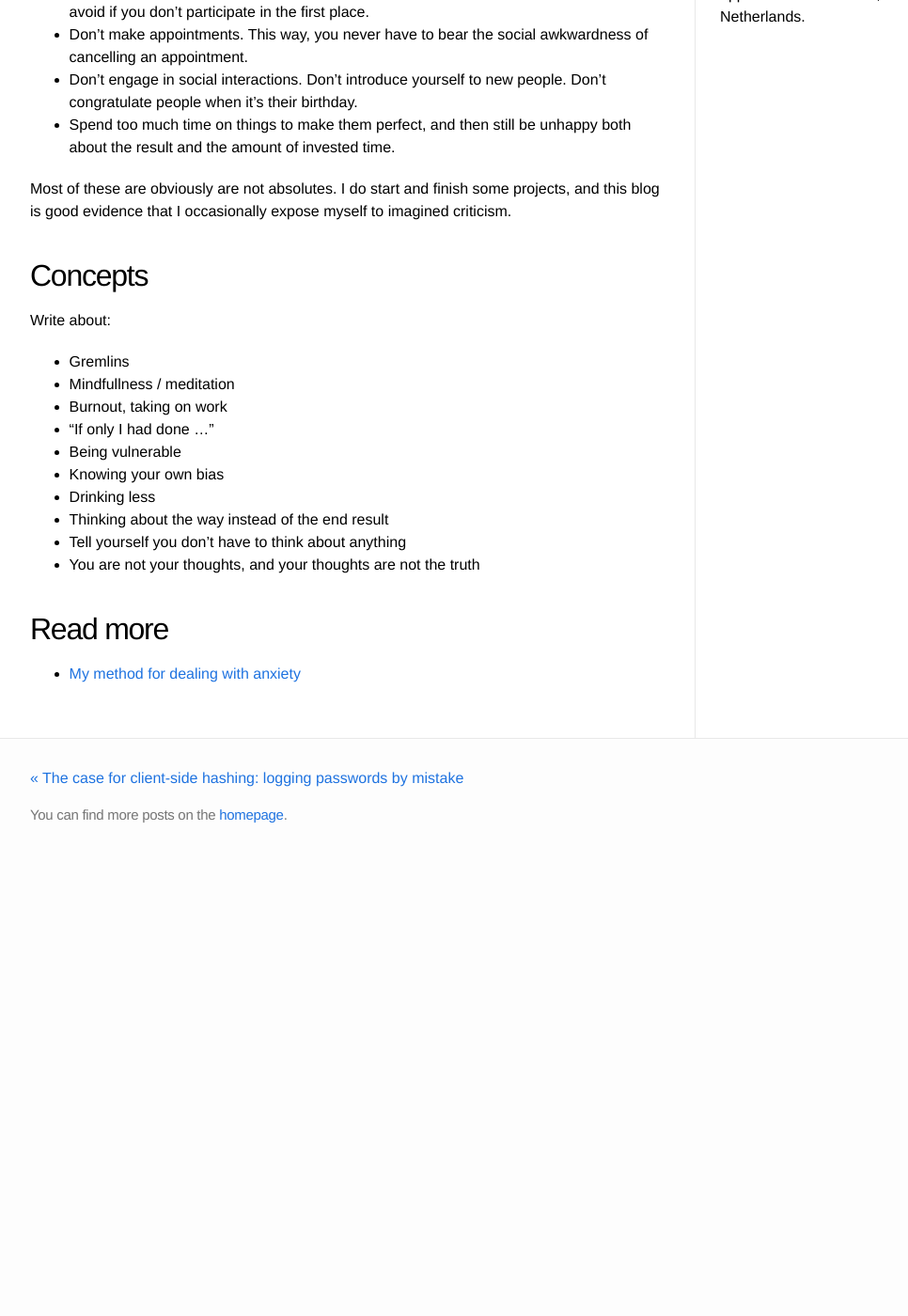
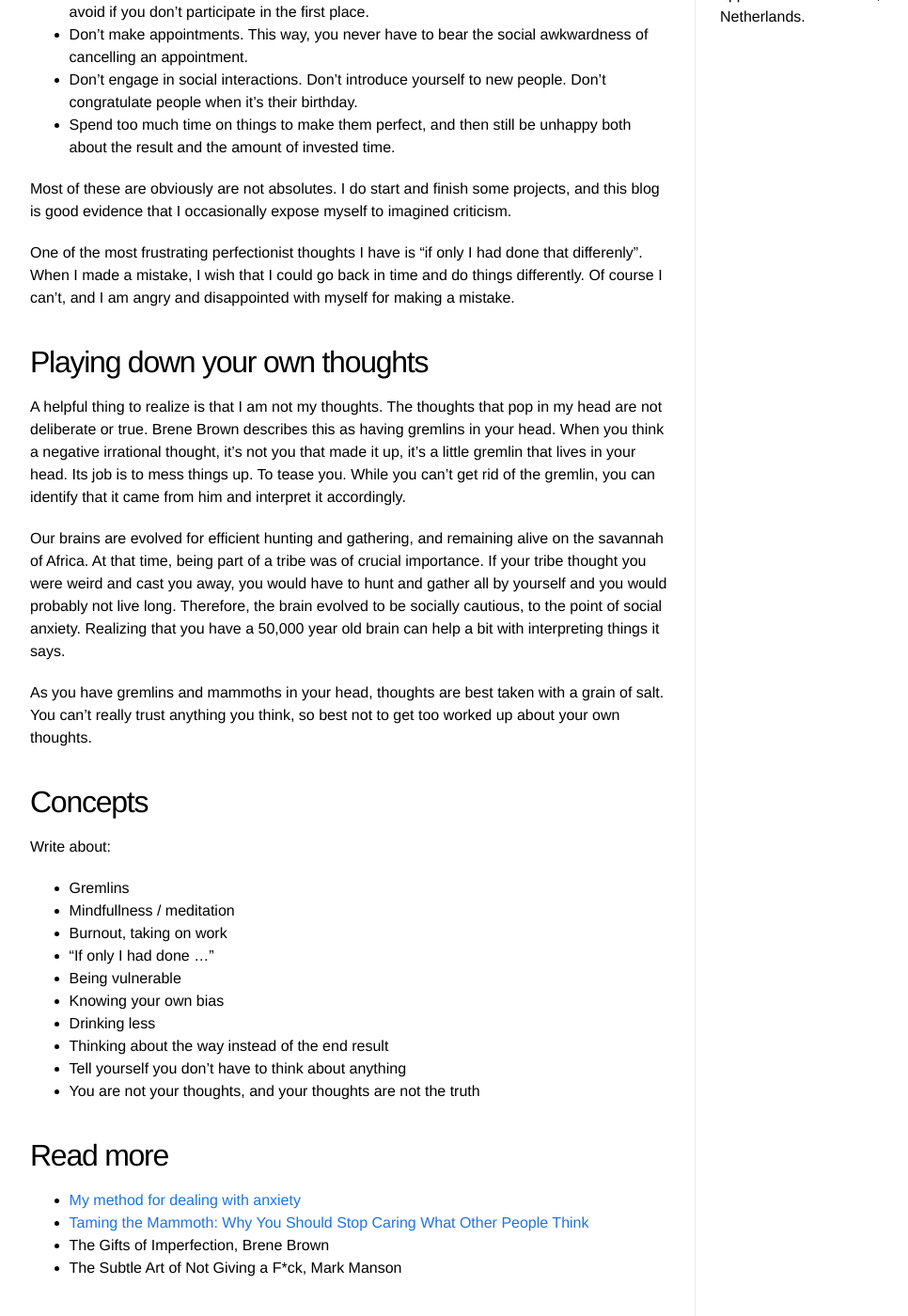
Before and after one commit to Sjord/Sjord.github.io, a Jekyll site: the page built from _posts/2020-02-17-on-perfectionism.md, in a window 1280 px wide and 1400 px high, scrolled down 643 px. Shown: the whole window at 94% size, without its empty margins (108-1074 px from the left). Built offline with Jekyll 4.4.1, drawn with Linux system fonts in a browser that asks for light colours; before the commit the page ends 1551 px from its top, so only the background shows below that; some of the changed text lies outside the part shown.

Commit message:
Perfectionism post, handling thoughts

```diff
--- a/_posts/2020-02-17-on-perfectionism.md
+++ b/_posts/2020-02-17-on-perfectionism.md
@@ -22,6 +22,16 @@ The effect is that I try to avoid making mistakes, and this comes at a high cost
 * Spend too much time on things to make them perfect, and then still be unhappy both about the result and the amount of invested time.
 
 Most of these are obviously are not absolutes. I do start and finish some projects, and this blog is good evidence that I occasionally expose myself to imagined criticism.
+
+One of the most frustrating perfectionist thoughts I have is "if only I had done that differenly". When I made a mistake, I wish that I could go back in time and do things differently. Of course I can't, and I am angry and disappointed with myself for making a mistake.
+
+## Playing down your own thoughts
+
+A helpful thing to realize is that I am not my thoughts. The thoughts that pop in my head are not deliberate or true. Brene Brown describes this as having gremlins in your head. When you think a negative irrational thought, it's not you that made it up, it's a little gremlin that lives in your head. Its job is to mess things up. To tease you. While you can't get rid of the gremlin, you can identify that it came from him and interpret it accordingly.
+
+Our brains are evolved for efficient hunting and gathering, and remaining alive on the savannah of Africa. At that time, being part of a tribe was of crucial importance. If your tribe thought you were weird and cast you away, you would have to hunt and gather all by yourself and you would probably not live long. Therefore, the brain evolved to be socially cautious, to the point of social anxiety. Realizing that you have a 50,000 year old brain can help a bit with interpreting things it says.
+
+As you have gremlins and mammoths in your head, thoughts are best taken with a grain of salt. You can't really trust anything you think, so best not to get too worked up about your own thoughts.
 
 ## Concepts
 
@@ -41,7 +51,9 @@ Write about:
 
 
 
-
 ## Read more
 
 * [My method for dealing with anxiety](https://deponysum.com/2019/12/25/my-method-for-dealing-with-anxiety/)
+* [Taming the Mammoth: Why You Should Stop Caring What Other People Think](https://waitbutwhy.com/2014/06/taming-mammoth-let-peoples-opinions-run-life.html)
+* The Gifts of Imperfection, Brene Brown
+* The Subtle Art of Not Giving a F*ck, Mark Manson
```
Also changed, not shown: other parts of _posts/2020-02-17-on-perfectionism.md (+1 -1 lines).
